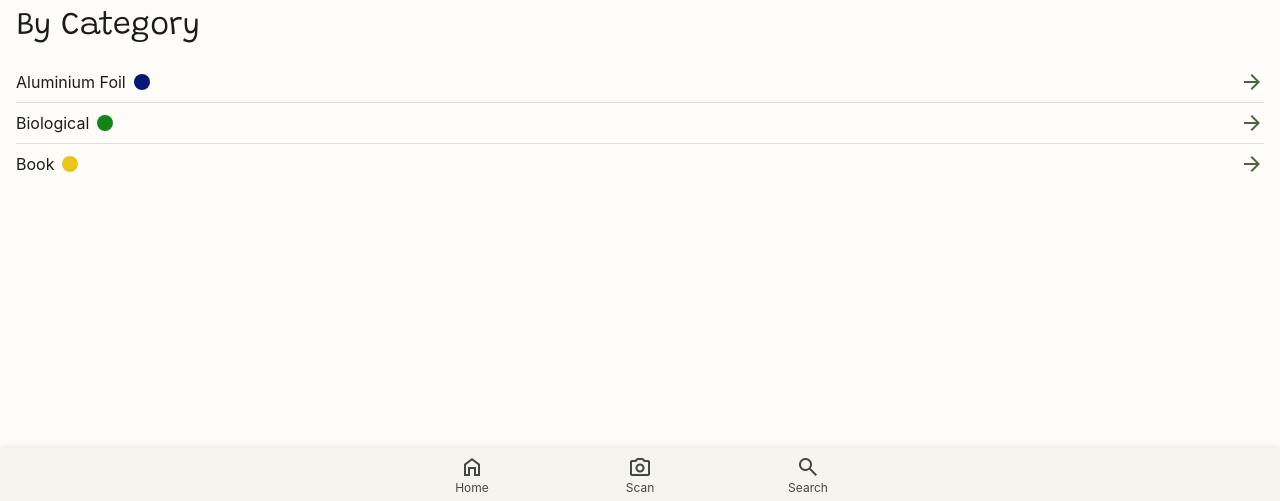
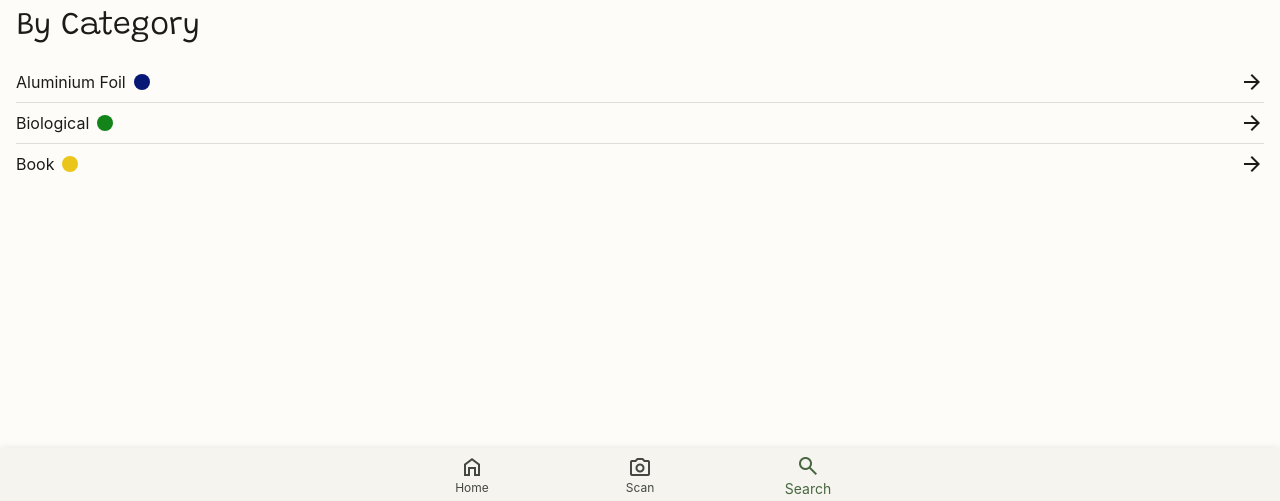
Before and after one commit to SiravitPhokeed/recyclens-web, a Next.js app: page /local-guides in a window 1280 px wide. Shown: the part 296-797 px from the top of the page. Built offline with nearby package versions, Linux system fonts and the light colour scheme.

Commit message:
feat: Navigation shows active tab

```diff
--- a/src/components/Layout.tsx
+++ b/src/components/Layout.tsx
@@ -29,6 +29,24 @@ const Layout = ({
   children: ReactNode;
 }): JSX.Element => {
   const router = useRouter();
+
+  const navItems: { href: string; label: string; icon: JSX.Element }[] = [
+    {
+      href: "/",
+      label: "Home",
+      icon: <MaterialSymbol icon="home" />,
+    },
+    {
+      href: "/scan",
+      label: "Scan",
+      icon: <MaterialSymbol icon="photo_camera" />,
+    },
+    {
+      href: "/local-guides",
+      label: "Search",
+      icon: <MaterialSymbol icon="search" />,
+    },
+  ];
 
   return (
     <AnimatePresence
@@ -94,25 +112,29 @@ const Layout = ({
           sx={{ position: "fixed", bottom: 0, left: 0, right: 0 }}
           elevation={3}
         >
-          <BottomNavigation showLabels value={router.pathname}>
-            <BottomNavigationAction
-              label="Home"
-              icon={<MaterialSymbol icon="home" />}
-              LinkComponent={Link}
-              href="/"
-            />
-            <BottomNavigationAction
-              label="Scan"
-              icon={<MaterialSymbol icon="photo_camera" />}
-              LinkComponent={Link}
-              href="/scan"
-            />
-            <BottomNavigationAction
-              label="Search"
-              icon={<MaterialSymbol icon="search" />}
-              LinkComponent={Link}
-              href="/local-guides"
-            />
+          <BottomNavigation
+            showLabels
+            value={
+              // Special case for Home since every page `href`s start with `/`
+              router.pathname == "/"
+                ? 0
+                : // Find index in `navItems`
+                  navItems
+                    .slice(1) // Ignore Home
+                    .findIndex((navItem) =>
+                      router.pathname.startsWith(navItem.href)
+                    ) + 1
+            }
+          >
+            {navItems.map((navItem) => (
+              <BottomNavigationAction
+                key={navItem.label}
+                label={navItem.label}
+                icon={navItem.icon}
+                LinkComponent={Link}
+                href={navItem.href}
+              />
+            ))}
           </BottomNavigation>
         </Paper>
       </div>
--- a/src/pages/_app.tsx
+++ b/src/pages/_app.tsx
@@ -47,9 +47,7 @@ function App({
   emotionCache: EmotionCache;
 }) {
   emotionCache = clientSideEmotionCache;
-
   const prefersDarkMode = useMediaQuery("(prefers-color-scheme: dark)");
-
   const theme = useMemo(
     () =>
       createTheme(
@@ -57,6 +55,7 @@ function App({
       ),
     [prefersDarkMode]
   );
+
   return (
     <MotionConfig reducedMotion="user">
       <CacheProvider value={emotionCache}>
--- a/src/pages/local-guides/index.tsx
+++ b/src/pages/local-guides/index.tsx
@@ -84,6 +84,7 @@ const LocalGuides: RecycLensPage = () => {
           }}
           label="Search"
           variant="outlined"
+          type="search"
         />
       </Stack>
       <Stack spacing={2} className="p-4">
@@ -106,10 +107,7 @@ const LocalGuides: RecycLensPage = () => {
                       style={{ backgroundColor: `#${category.color}` }}
                     />
                   </Stack>
-                  <MaterialSymbol
-                    icon="arrow_forward"
-                    className="text-light-primary dark:text-dark-primary"
-                  />
+                  <MaterialSymbol icon="arrow_forward" />
                 </Stack>
               </Link>
             </ButtonBase>
```
